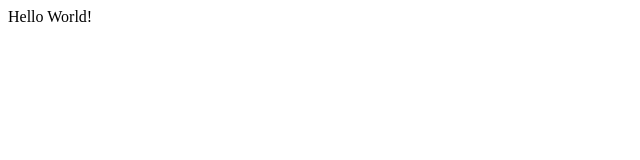
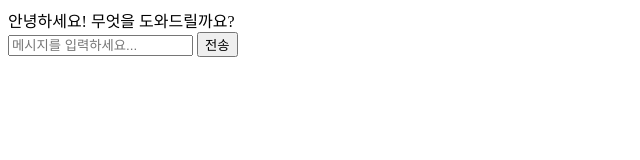
Before and after one commit to sene03/clova-chatbot, a website: page public/index.html in a window 1280 px wide. Shown: the whole page, without its empty margins (0-640 px from the left). Drawn offline with Linux system fonts and the light colour scheme.

Commit message:
feat: 기본 html

```diff
--- a/public/index.html
+++ b/public/index.html
@@ -2,11 +2,22 @@
 <html lang="en">
     <head>
         <meta charset="UTF-8" />
-        <meta name="viewport" content="width=device-width, initial-scale=1.0" />
+        <meta name="viewport" content="width=device-width, initial-scale=1.0, maximum-scale=1.0, user-scalable=no">
         <title>Document</title>
         <script defer src="script.js"></script>
     </head>
     <body>
-        Hello World!
+        <div class="chat-container">
+        <div id="chat-messages" class="chat-messages">
+            <div class="message bot">
+                <div class="bubble">안녕하세요! 무엇을 도와드릴까요?</div>
+            </div>
+        </div>
+
+        <div class="chat-input-area">
+            <input type="text" id="user-input" placeholder="메시지를 입력하세요..." autocomplete="off">
+            <button id="send-btn">전송</button>
+        </div>
+    </div>
     </body>
 </html>
--- /dev/null
+++ b/public/style.css
@@ -0,0 +1,107 @@
+/* style.css */
+* { box-sizing: border-box; margin: 0; padding: 0; }
+
+body, html {
+    height: 100%;
+    font-family: 'Noto Sans KR', sans-serif;
+    background-color: #f5f5f5;
+}
+
+.chat-container {
+    display: flex;
+    flex-direction: column;
+    height: 100%; /* 전체 화면 사용 */
+    max-width: 600px; /* 태블릿/PC 대응 */
+    margin: 0 auto;
+    background-color: #fff;
+}
+
+/* 채팅 스크롤 영역 */
+.chat-messages {
+    flex: 1;
+    overflow-y: auto; /* 스크롤 활성화 */
+    padding: 15px;
+    display: flex;
+    flex-direction: column;
+    gap: 10px;
+}
+
+/* 메시지 공통 스타일 */
+.message {
+    display: flex;
+    max-width: 80%;
+}
+
+.message.user {
+    align-self: flex-end; /* 사용자: 오른쪽 정렬 */
+}
+
+.message.bot {
+    align-self: flex-start; /* 봇: 왼쪽 정렬 */
+}
+
+.bubble {
+    padding: 10px 15px;
+    border-radius: 15px;
+    font-size: 14px;
+    line-height: 1.4;
+    word-break: break-word;
+}
+
+/* 색상 구분 */
+.message.user .bubble {
+    background-color: #007bff; /* 파란색 */
+    color: white;
+    border-bottom-right-radius: 0;
+}
+
+.message.bot .bubble {
+    background-color: #e9ecef; /* 회색 */
+    color: #333;
+    border-bottom-left-radius: 0;
+}
+
+/* 입력 영역 */
+.chat-input-area {
+    display: flex;
+    padding: 10px;
+    background-color: #fff;
+    border-top: 1px solid #ddd;
+}
+
+#user-input {
+    flex: 1;
+    padding: 10px;
+    border: 1px solid #ddd;
+    border-radius: 20px;
+    outline: none;
+}
+
+#send-btn {
+    margin-left: 10px;
+    padding: 0 20px;
+    background-color: #007bff;
+    color: white;
+    border: none;
+    border-radius: 20px;
+    font-weight: bold;
+    cursor: pointer;
+}
+
+/* 전송 버튼 비활성화 상태 (중복 전송 방지용) */
+#send-btn:disabled {
+    background-color: #ccc;
+    cursor: not-allowed;
+}
+
+/* 로딩 인디케이터 스타일 */
+.typing-indicator span {
+    display: inline-block;
+    width: 6px;
+    height: 6px;
+    background-color: #aaa;
+    border-radius: 50%;
+    animation: typing 1s infinite;
+    margin: 0 2px;
+}
+@keyframes typing { 0%, 100% { opacity: 0.2; } 50% { opacity: 1; } }
```
